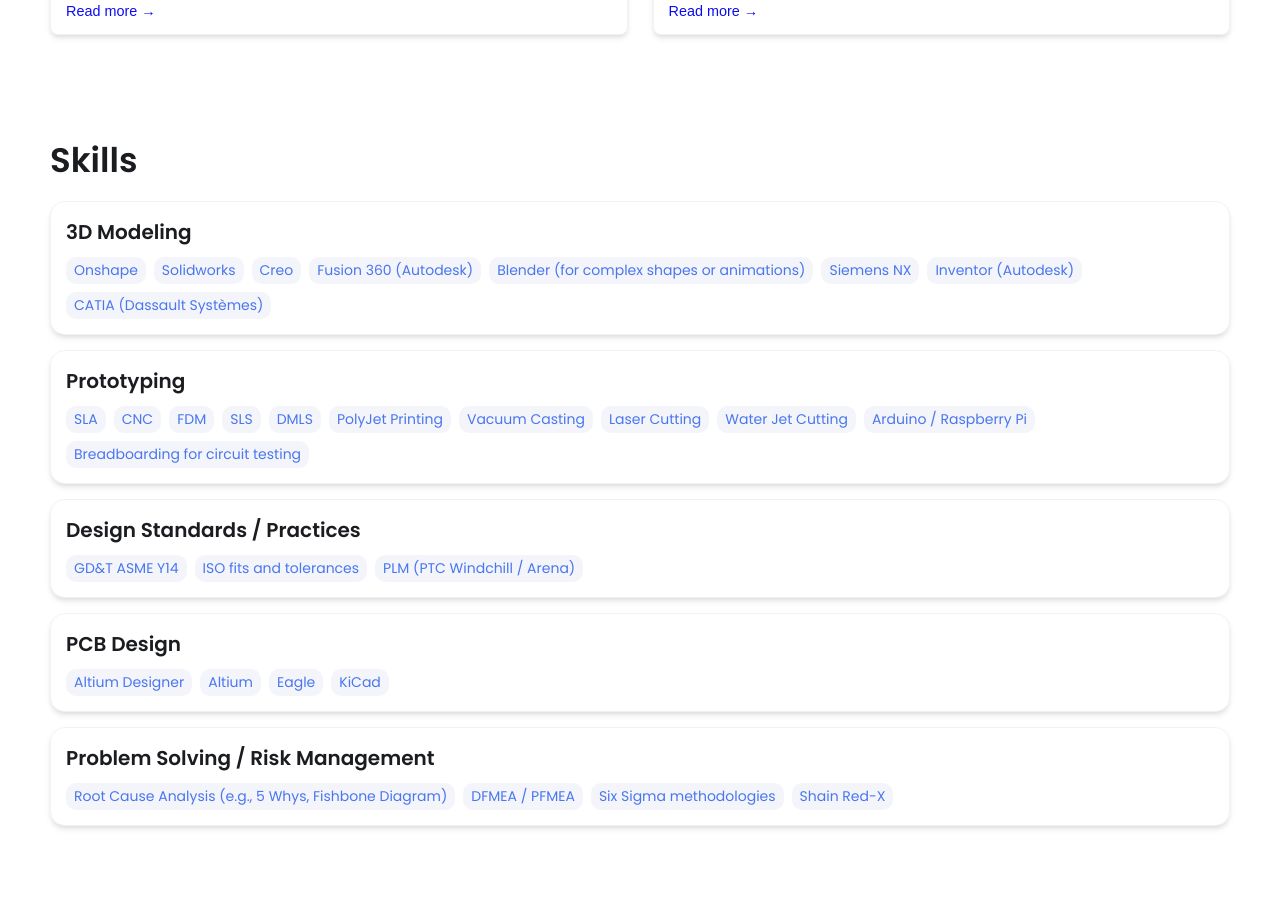
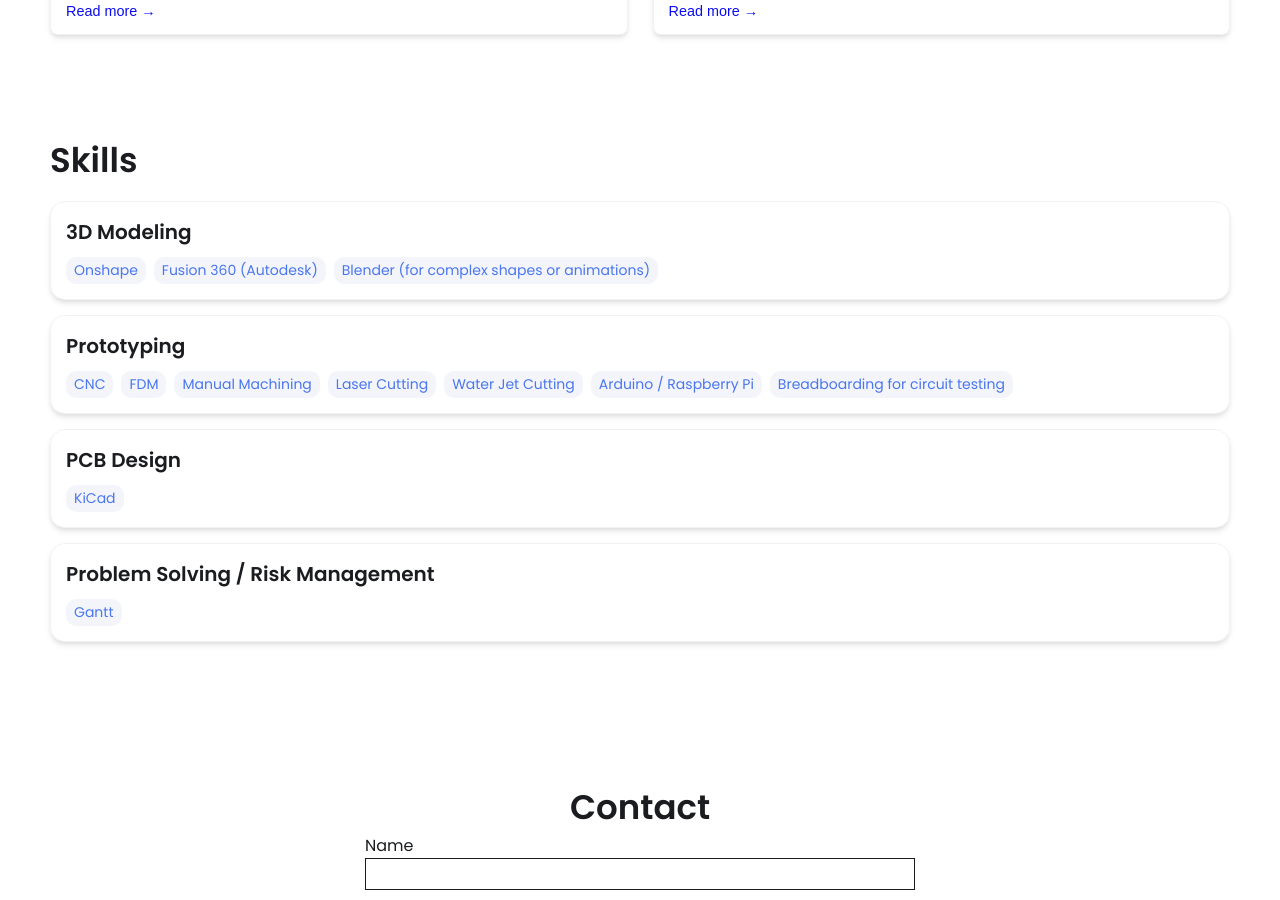
Before and after one commit to mihirwadhwa27/mihirwadhwa27.github.io, a Jekyll site: the page built from index.html, in a window 1280 px wide and 900 px high, scrolled down 1491 px. Built offline with Jekyll 4.4.1, drawn with Linux system fonts in a browser that asks for light colours.

Commit message:
Update _config.yml

```diff
--- a/_config.yml
+++ b/_config.yml
@@ -48,43 +48,23 @@ skills:
   - category: 3D Modeling
     tools:
     - Onshape
-    - Solidworks
-    - Creo
     - Fusion 360 (Autodesk)
     - Blender (for complex shapes or animations)
-    - Siemens NX
-    - Inventor (Autodesk)
-    - CATIA (Dassault Systèmes)
   - category: Prototyping
     tools:
-    - SLA
     - CNC
     - FDM
-    - SLS
-    - DMLS
-    - PolyJet Printing
-    - Vacuum Casting
+    - Manual Machining
     - Laser Cutting
     - Water Jet Cutting
     - Arduino / Raspberry Pi
     - Breadboarding for circuit testing
-  - category: Design Standards / Practices
-    tools:
-    - GD&T ASME Y14
-    - ISO fits and tolerances
-    - PLM (PTC Windchill / Arena)
   - category: PCB Design
     tools:
-    - Altium Designer
-    - Altium
-    - Eagle
     - KiCad
   - category: Problem Solving / Risk Management
     tools:
-    - Root Cause Analysis (e.g., 5 Whys, Fishbone Diagram)
-    - DFMEA / PFMEA
-    - Six Sigma methodologies
-    - Shain Red-X
+    - Gantt
 
 
 # Contact Form Setup. Setup an account and copy over the key. When someone fills out the form, it will be received in your email.
```
